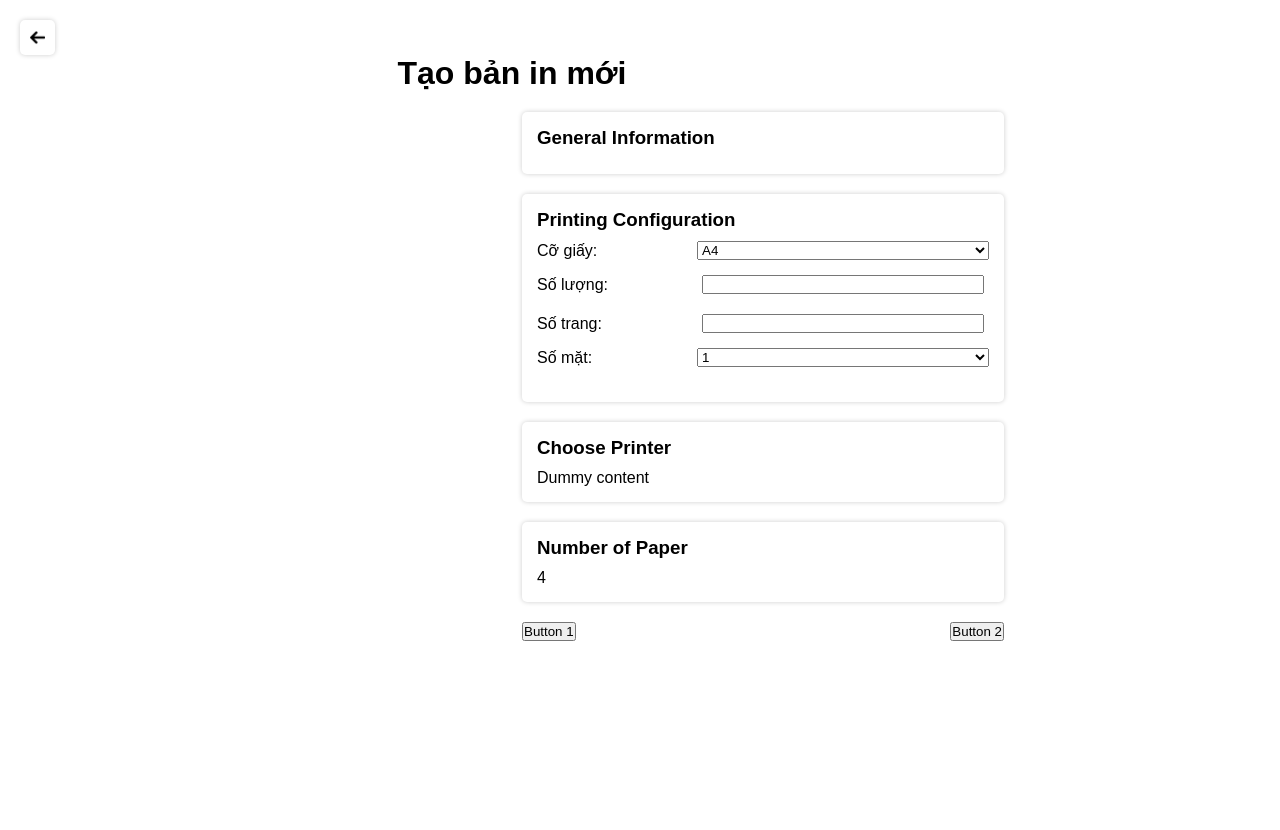
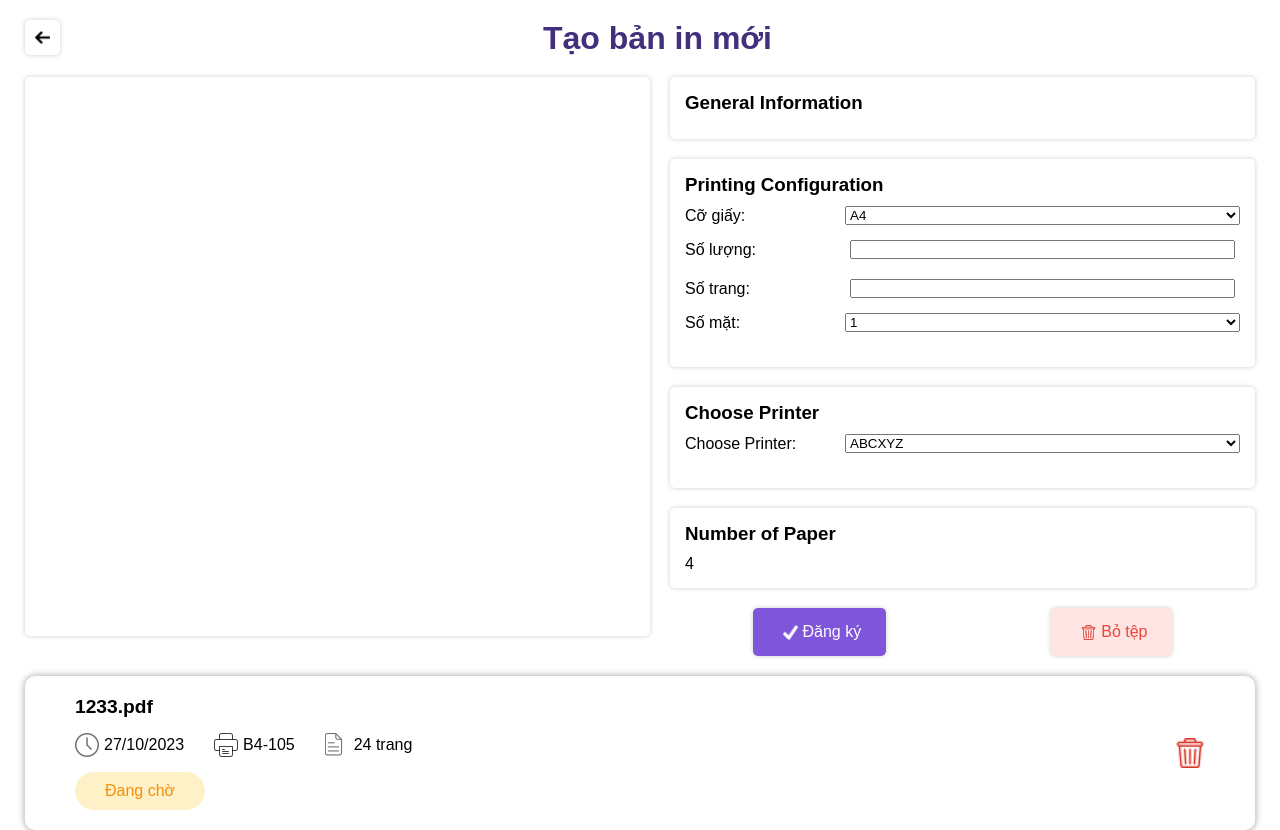
Before and after one commit to Jamesklein218/HCMUT_SPSS, a React (Create React App) app in the folder code/: page /PrintConfig in a window 1280 px wide. Shown: the top 830 px of the page. Before the commit the page ends 800 px from the top, so only its background shows below. Built offline with nearby package versions, Linux system fonts and the light colour scheme.

Commit message:
fix print style

```diff
--- a/code/src/App.jsx
+++ b/code/src/App.jsx
@@ -10,7 +10,7 @@ const MaybeShowNavbar = ({children}) => {
   const [showNavbar, setShowNavbar] = useState(false);
 
   useEffect(() => {
-    if (location.pathname === '/Login' || location.pathname === '/Print' || location.pathname === '/PrintConfig') {
+    if (location.pathname === '/' || location.pathname === '/Print' || location.pathname === '/PrintConfig') {
       setShowNavbar(false);
     }
     else {
@@ -48,7 +48,7 @@ function App() {
             <Route path="/History" element={<History printInfoItems={printInfoItems} updatePrintInfoItems={updatePrintInfoItems}/>} />
             <Route path="/Print" element={<Print />} />
             <Route path="/Profile" element={<Profile />} />
-            <Route path="/PrintConfig" element={<PrintConfig />} />
+            <Route path="/PrintConfig" element={<PrintConfig printInfoItems={printInfoItems} updatePrintInfoItems={updatePrintInfoItems}/>} />
             </Routes>
         </div>
       </div>
--- a/code/src/Pages/Login/Login.css
+++ b/code/src/Pages/Login/Login.css
@@ -36,7 +36,7 @@
 }
 
 .loginBtn {
-    padding: 20px 40px;
+    padding: 20px 10px;
     border-radius: 10px;
     background-color: #7F56D9;
     color: white;
--- a/code/src/Pages/Print/Print.css
+++ b/code/src/Pages/Print/Print.css
@@ -1,6 +1,11 @@
 .print {
     padding: 20px;
     align-items: center;
+    width: 100vw;
+  }
+
+  .page-header {
+    display: flex;
   }
 
   .back-button {
@@ -20,13 +25,33 @@
   }
 
   .print-header {
+    margin: 0 auto;
     text-align: center;
+    color: #42307D;
     margin-bottom: 20px;
   }
 
   .file-drop-box {
-    border: 2px dashed #aaa;
-    padding: 20px;
+    background-color: #fff;
+    border: 0px solid #ccc;
+    padding: 10px;
+    box-shadow: 0 0 5px rgba(0, 0, 0, 0.2); /* Add drop shadow */
+    padding: 40px;
+    margin: 30px;
     text-align: center;
     cursor: pointer;
   }
+
+  .file-drop-box button {
+    background-color: #7F56D9;
+    border: 0px solid #ccc;
+    border-radius: 5px;
+    padding: 15px 30px;
+    box-shadow: 0 0 5px rgba(0, 0, 0, 0.2); /* Add drop shadow */
+    color: #fff;
+    display: inline-flex;
+    align-items: center;
+    cursor: pointer;
+    text-decoration: none; /* Remove underline for link behavior */
+    margin-top: 20px;
+  }
--- a/code/src/Pages/Print/Print.jsx
+++ b/code/src/Pages/Print/Print.jsx
@@ -36,13 +36,15 @@ const Print = () => {
 
   return (
     <div className="print">
-      <Link to="/">
-        <div className="back-button">
-          <img src="./Images/backarrow.png" alt="Back Icon" />
+      <div className="page-header">
+        <Link to="/Home">
+          <div className="back-button">
+            <img src="./Images/backarrow.png" alt="Back Icon" />
+          </div>
+        </Link>
+        <div className="print-header">
+          <h1>Tạo bản in mới</h1>
         </div>
-      </Link>
-      <div className="print-header">
-        <h1>Tạo bản in mới</h1>
       </div>
       <div
         className="file-drop-box"
--- a/code/src/Pages/PrintConfig/PrintConfig.css
+++ b/code/src/Pages/PrintConfig/PrintConfig.css
@@ -2,8 +2,12 @@
     display: flex;
     flex-direction: column;
     justify-content: space-between;
-    padding: 20px;
+    width: 100vw;
   }
+
+.content-section {
+  padding: 20px 25px;
+}
 
 .back-button {
     background-color: #fff;
@@ -21,8 +25,15 @@
     width: 15px;
 }
 
+.config-header {
+  display: flex;
+}
+
   .print-header {
+    margin: 0 auto;
     text-align: center;
+    color: #42307D;
+    margin-bottom: 20px;
   }
 
   .printconfig-content {
@@ -33,6 +44,12 @@
   .first-column {
     flex: 1;
     margin-right: 20px;
+    margin-bottom: 20px;
+    background-color: #fff;
+    border: 0px solid #ccc;
+    border-radius: 5px;
+    padding: 20px;
+    box-shadow: 0 0 5px rgba(0, 0, 0, 0.2);
   }
 
   .first-column img {
@@ -44,6 +61,11 @@
     flex: 1;
     display: flex;
     flex-direction: column;
+  }
+
+  .general-info {
+    display: flex;
+    justify-content: flex-start;
   }
 
   .config-item {
@@ -69,7 +91,7 @@
   }
 
   .config-content input {
-    width: 100px; /* Adjust as needed */
+    width: 50px; /* Adjust as needed */
     margin-right: 10px;
     margin: 5px;
   }
@@ -94,5 +116,41 @@
   .button-container {
     margin-top: auto;
     display: flex;
-    justify-content: space-between;
+    justify-content: space-around;
   }
+
+  .check-button {
+    background-color: #7F56D9;
+    border: 0px solid #ccc;
+    border-radius: 5px;
+    padding: 15px 25px;
+    box-shadow: 0 0 5px rgba(0, 0, 0, 0.2); /* Add drop shadow */
+    color: #fff;
+    display: inline-flex;
+    align-items: center;
+    cursor: pointer;
+    text-decoration: none;
+  }
+
+  .check-button img {
+    width: 15px;
+    margin: 0px 5px;
+}
+
+.bin-button {
+  background-color: #FEE4E2;
+  border: 0px solid #ccc;
+  border-radius: 5px;
+  padding: 15px 25px;
+  box-shadow: 0 0 5px rgba(0, 0, 0, 0.2); /* Add drop shadow */
+  color: #F04438;
+  display: inline-flex;
+  align-items: center;
+  cursor: pointer;
+  text-decoration: none;
+}
+
+.bin-button img {
+  width: 15px;
+  margin: 0px 5px;
+}
--- a/code/src/Pages/PrintConfig/PrintConfig.jsx
+++ b/code/src/Pages/PrintConfig/PrintConfig.jsx
@@ -1,9 +1,11 @@
 import React, { useState } from "react";
 import { Link } from "react-router-dom";
 import { useLocation } from "react-router-dom";
+import {PrintingLog, Footer } from "../../Components";
 import "./PrintConfig.css";
 
-const PrintConfig = () => {
+const PrintConfig = (props) => {
+  const { printInfoItems, updatePrintInfoItems } = props;
   const location = useLocation();
   const { files } = location.state || {};
   console.log("Files in PrintConfig:", files);
@@ -13,9 +15,18 @@ const PrintConfig = () => {
     if (!file) return "No file information available";
     return (
       <>
-        <div>File Format: {file.type}</div>
-        <div>File Name: {file.name}</div>
-        <div>File Size: {file.size} bytes</div>
+        <div className="general-info">
+          <div className="general-info-label">
+            <div>File Format: </div>
+            <div>File Name: </div>
+            <div>File Size: </div>
+          </div>
+          <div className="general-info-content">
+            <div>{file.type}</div>
+            <div>{file.name}</div>
+            <div>{file.size} bytes</div>
+          </div>
+        </div>
       </>
     );
   };
@@ -26,6 +37,7 @@ const PrintConfig = () => {
     { type: "number", value: "" },
     { type: "range", value: "" },
     { type: "paper", value: "" },
+    { type: "printer", value: "" }, // Added "printer" type
   ]);
 
   const handleConfigChange = (index, value, type) => {
@@ -37,13 +49,15 @@ const PrintConfig = () => {
   // Placeholder content for the second column (printing configuration)
   const printingConfigItems = [
     { label: "General Information", content: files && getGeneralInfo(files[0]) },
-    { label: "Printing Configuration", content: printingConfig },
-    { label: "Choose Printer", content: "Dummy content" },
+    { label: "Printing Configuration", content: printingConfig.slice(0, 4) },
+    { label: "Choose Printer", content: printingConfig[4].type },
     { label: "Number of Paper", content: "4" },
   ];
 
   return (
     <div className="print-config">
+      <div className="content-section">
+        <div className="config-header">
           <Link to="/Print">
             <div className="back-button">
               <img src="./Images/backarrow.png" alt="Back Icon" />
@@ -51,6 +65,7 @@ const PrintConfig = () => {
           </Link>
           <div className="print-header">
             <h1>Tạo bản in mới</h1>
+          </div>
         </div>
         <div className="printconfig-content">
           {/* First Column */}
@@ -112,6 +127,20 @@ const PrintConfig = () => {
                         </div>
                       ))}
                     </div>
+                  ) : item.label === "Choose Printer" ? (
+                    <div className="config-content">
+                      <div className="config-entry">
+                        <label>Choose Printer:</label>
+                        <select
+                          value={item.content}
+                          onChange={(e) => handleConfigChange(4, e.target.value, "printer")}
+                        >
+                          <option value="printer1">ABCXYZ</option>
+                          <option value="printer2">Printer 2</option>
+                          {/* Add more printer options as needed */}
+                        </select>
+                      </div>
+                    </div>
                   ) : (
                   <p>{item.content}</p>
                 )}
@@ -119,11 +148,34 @@ const PrintConfig = () => {
             ))}
             {/* Placeholder for buttons at the bottom */}
             <div className="button-container">
-            <button>Button 1</button>
-            <button>Button 2</button>
+              <Link to="/History">
+                <div className="check-button">
+                  <img src="./Images/checkmark.png" alt="Check Icon" />
+                  <p>Đăng ký</p>
+                </div>
+              </Link>
+              <Link to="/Print">
+                <div className="bin-button">
+                  <img src="./Images/bin.png" alt="Bin Icon" />
+                  <p>Bỏ tệp</p>
+                </div>
+              </Link>
             </div>
           </div>
         </div>
+        <div className="historyLog">
+              {printInfoItems.map((printInfo, i) => (
+                  <PrintingLog
+                    key={i}
+                    printingInfo={printInfo}
+                    printItems={printInfoItems}
+                    updatePrintInfoItems={updatePrintInfoItems}
+                    />
+                ))}
+
+        </div>
+      </div>
+      <Footer/>
     </div>
   );
 };
```
Also changed, not shown: code/public/Images/checkmark.png (added). Lines whose indentation alone changed are shown as unchanged.
